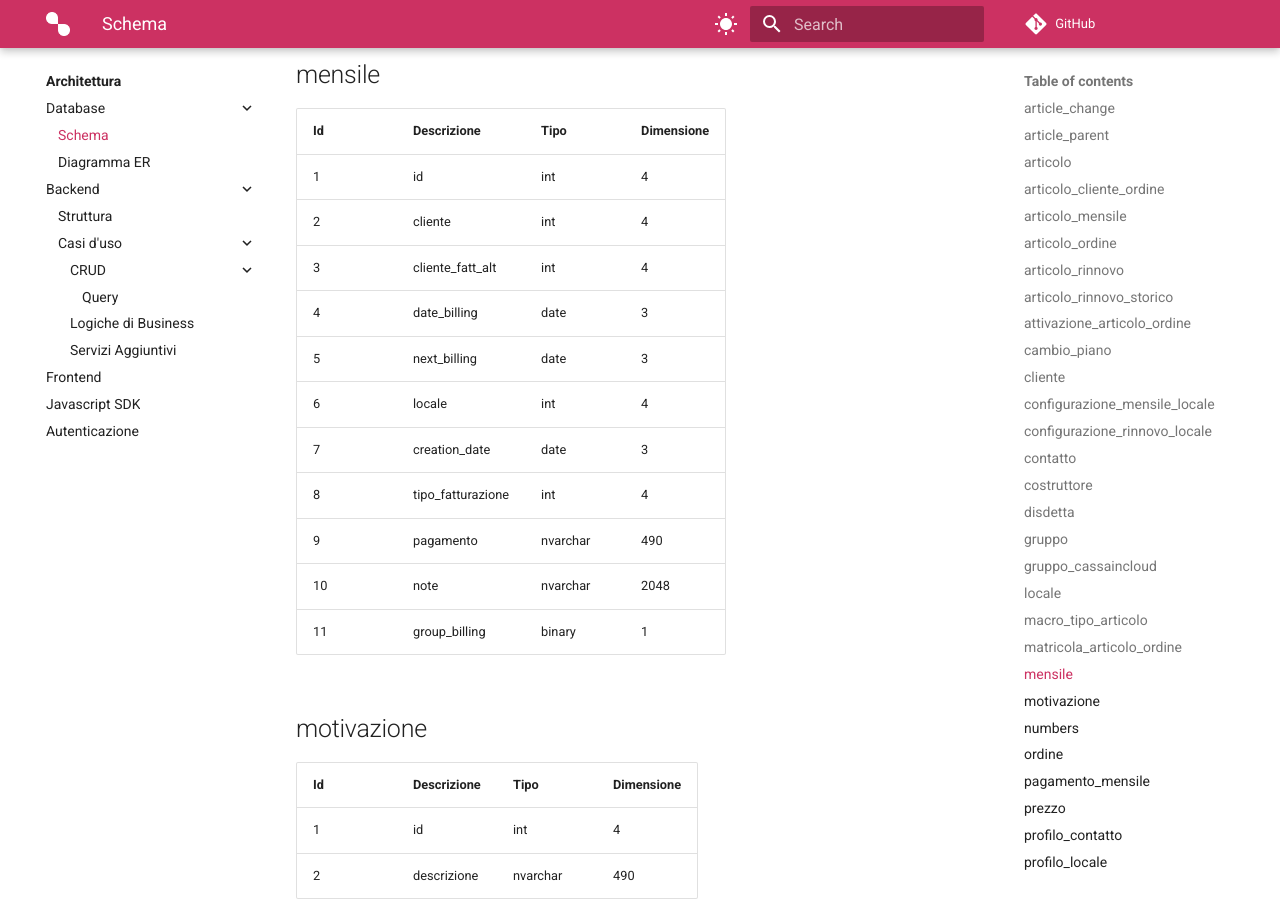
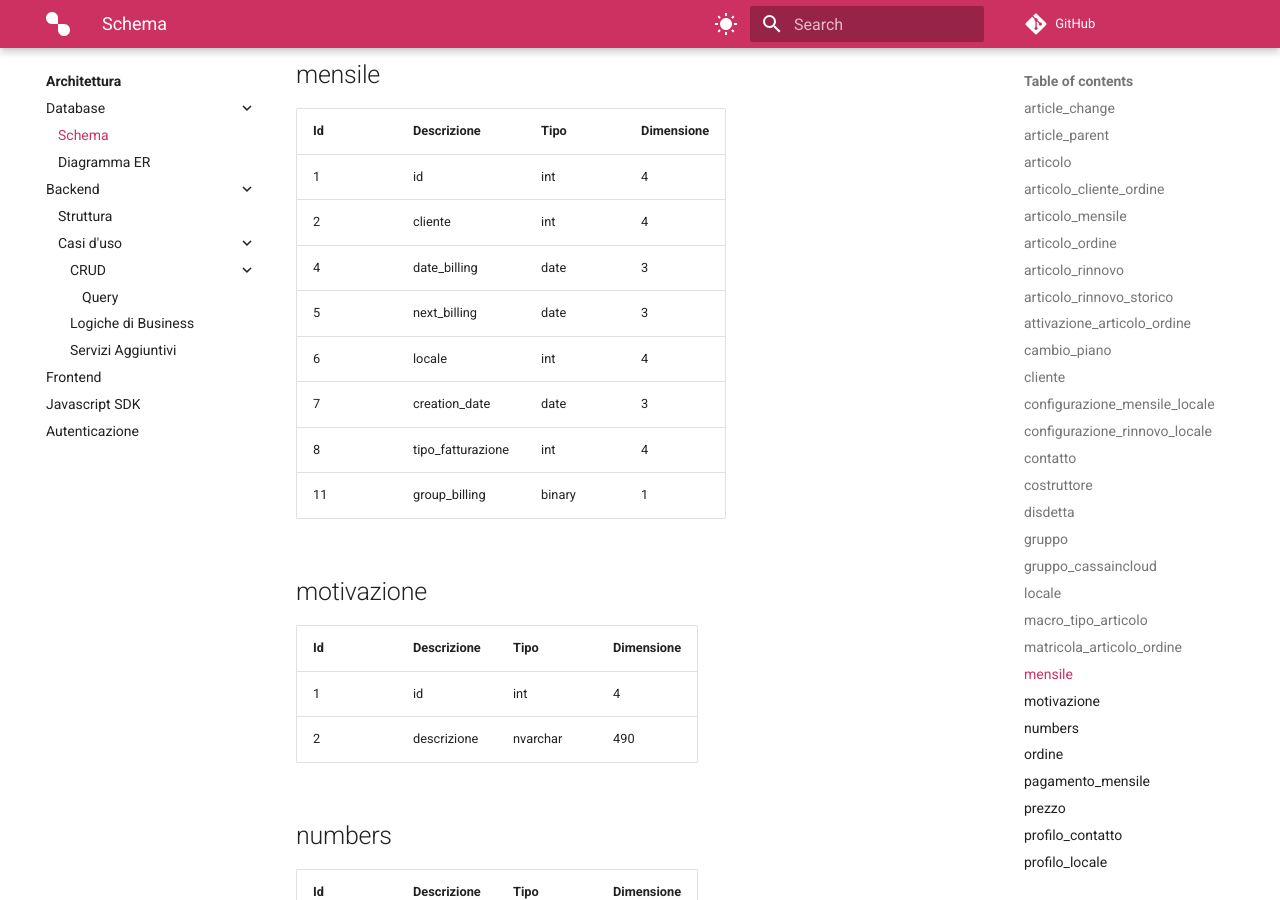
Before and after one commit to AndreFra96/torder-docs, an MkDocs documentation site: the page built from docs/architettura/database/schema.md, in a window 1280 px wide and 900 px high, scrolled down 11387 px. Built offline with MkDocs 1.6.1 and Material for MkDocs 9.7.7, drawn with Linux system fonts in a browser that asks for light colours; comment, search, counter and statistics services are not loaded.

Commit message:
Update schema.md
rimossi da mensile i campi di configurazione_mensile_locale

```diff
--- a/docs/architettura/database/schema.md
+++ b/docs/architettura/database/schema.md
@@ -288,14 +288,11 @@
 | --- | ----------------- | -------- | ---------- |
 | 1   | id                | int      | 4          |
 | 2   | cliente           | int      | 4          |
-| 3   | cliente_fatt_alt  | int      | 4          |
 | 4   | date_billing      | date     | 3          |
 | 5   | next_billing      | date     | 3          |
 | 6   | locale            | int      | 4          |
 | 7   | creation_date     | date     | 3          |
 | 8   | tipo_fatturazione | int      | 4          |
-| 9   | pagamento         | nvarchar | 490        |
-| 10  | note              | nvarchar | 2048       |
 | 11  | group_billing     | binary   | 1          |
 
 ## motivazione
```
